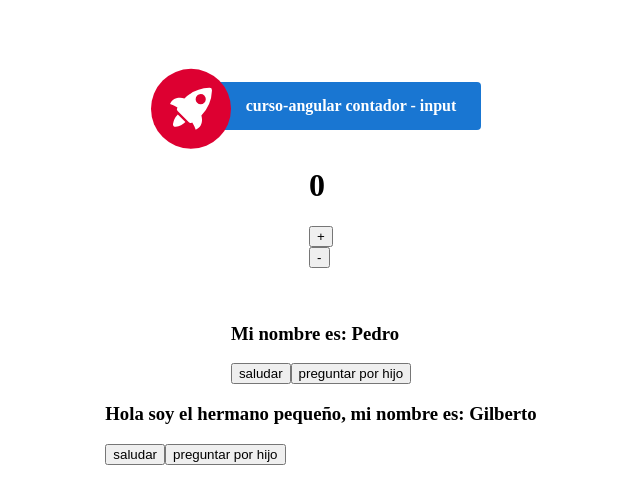
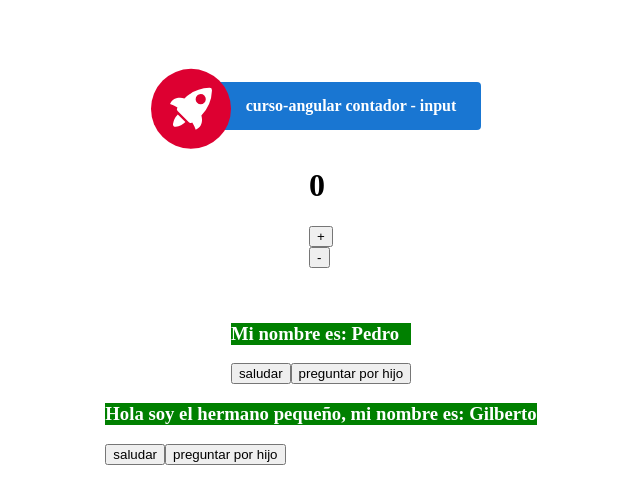
Before and after one commit to Leonardo200298/curso_angular, an Angular app: page / in a window 1280 px wide. Shown: the top 504 px of the page, without its empty margins (319-959 px from the left). Built offline with nearby package versions, Linux system fonts and the light colour scheme.

Commit message:
ejemplo de directiva, lo proximos es ver mas ejemplos de pipes

```diff
--- a/src/app/app.module.ts
+++ b/src/app/app.module.ts
@@ -9,6 +9,7 @@ import { ContadorComponent } from './contador/contador.component';
 import { HijoComponent } from './hijo/hijo.component';
 import { FormsModule } from '@angular/forms';
 import { HermanoComponent } from './hermano/hermano.component';
+import { EstiloHermanosDirective } from './estilo-hermanos.directive';
 
 @NgModule({
   declarations: [
@@ -16,7 +17,8 @@ import { HermanoComponent } from './hermano/hermano.component';
     PadreComponent,
     ContadorComponent,
     HijoComponent,
-    HermanoComponent
+    HermanoComponent,
+    EstiloHermanosDirective
   ],
   imports: [
     BrowserModule,
--- /dev/null
+++ b/src/app/estilo-hermanos.directive.ts
@@ -0,0 +1,14 @@
+import { Directive, ElementRef } from '@angular/core';
+
+@Directive({
+  selector: '[appEstiloHermanos]'
+})
+export class EstiloHermanosDirective {
+
+  constructor(private element: ElementRef) {
+
+    this.element.nativeElement.style.backgroundColor = 'green';
+    this.element.nativeElement.style.color = 'white';
+  }
+
+}
--- a/src/app/hermano/hermano.component.html
+++ b/src/app/hermano/hermano.component.html
@@ -1,3 +1,3 @@
-<h3>Hola soy el hermano pequeño, mi nombre es: {{nombre}}</h3>
+<h3 appEstiloHermanos>Hola soy el hermano pequeño, mi nombre es: {{nombre}}</h3>
 <button (click)="saludar()">saludar</button>
 <button (click)="preguntar()">preguntar por hijo</button>
--- a/src/app/padre/padre.component.html
+++ b/src/app/padre/padre.component.html
@@ -1,6 +1,6 @@
 <br/>
 <!-- <app-hijo (mensajeDesdeHijo)="recibirMensaje($event)"/>
 <h2>El mensaje que recibi desde el hijo es {{reciboMensaje}}</h2> -->
-<h3>Mi nombre es: {{nombre}}</h3>
+<h3 appEstiloHermanos>Mi nombre es: {{nombre}}</h3>
 <button (click)="saludar()">saludar</button>
 <button (click)="preguntar()">preguntar por hijo</button>
```
